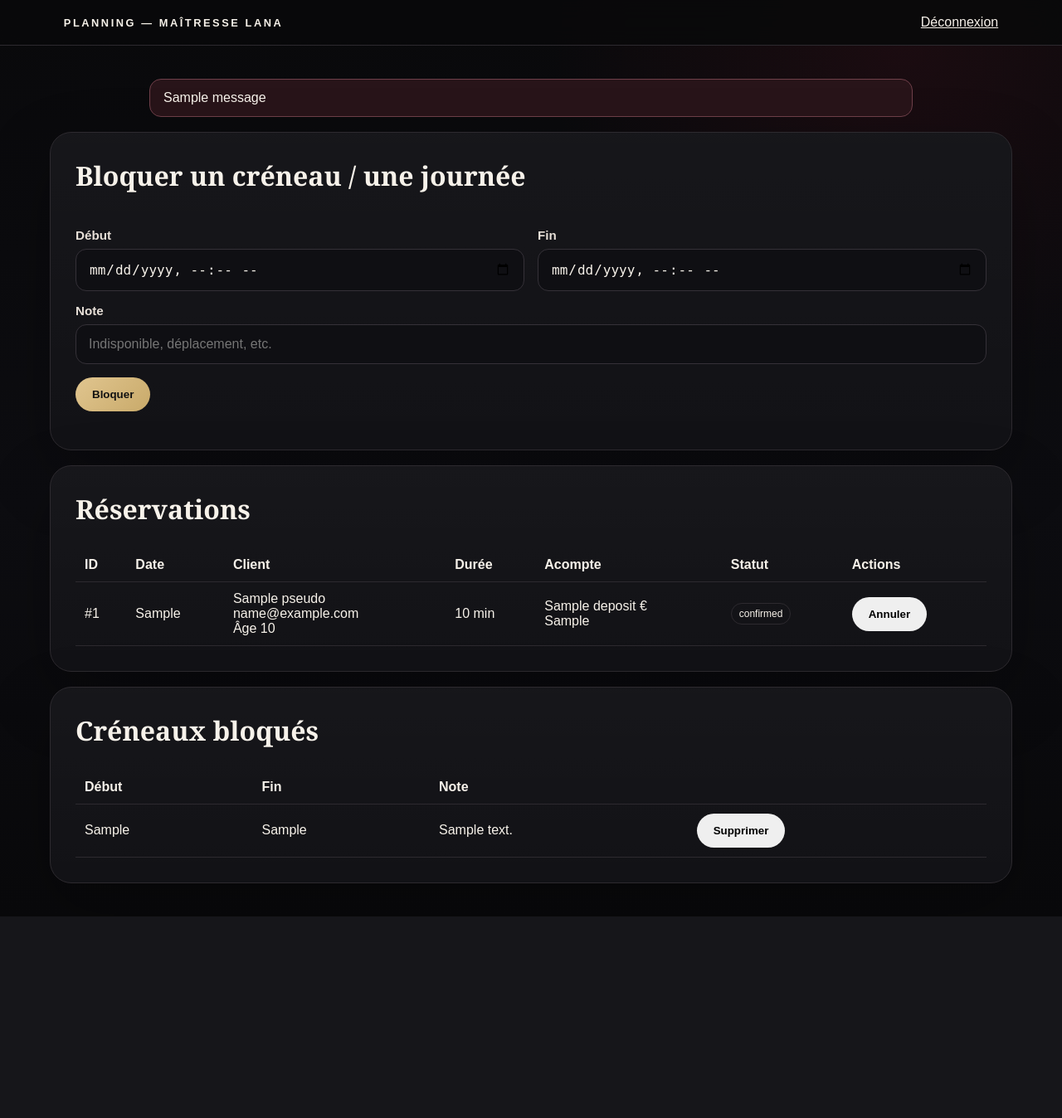
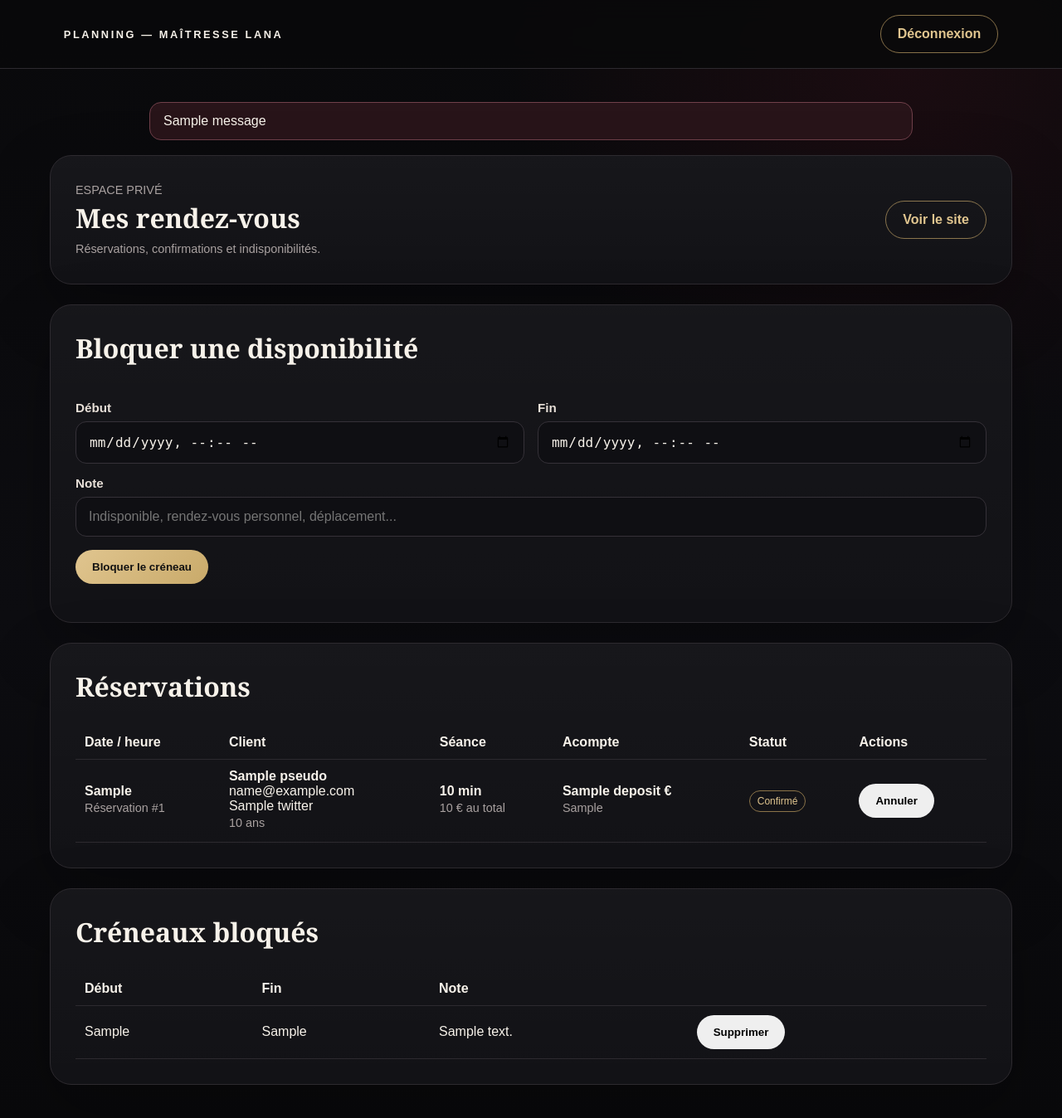
Before and after one commit to maitresselana/Ma-tresse-Lana, a Flask app: template templates/admin.html in a window 1280 px wide. Shown: the whole page at 83% size. Before the commit the page ends 1105 px from the top, so only its background shows below. Run offline with Flask 3, Linux system fonts and the light colour scheme; the template is opened without the code that fills it: most values are stand-ins (such as "Sample title", 1, 10 or a date in 2020); one stand-in notice (Sample message) is shown.

Commit message:
Refactor admin.html for improved structure and clarity

```diff
--- a/templates/admin.html
+++ b/templates/admin.html
@@ -1,13 +1,186 @@
+<!doctype html>
+<html lang="fr">
+<head>
+  <meta charset="utf-8">
+  <meta name="viewport" content="width=device-width,initial-scale=1">
+  <title>Planning privé — Maîtresse Lana</title>
+  <link rel="stylesheet" href="{{ url_for('static', filename='style.css') }}">
+</head>
 
-<!doctype html><html lang="fr"><head><meta charset="utf-8"><meta name="viewport" content="width=device-width,initial-scale=1"><title>Planning privé</title><link rel="stylesheet" href="{{url_for('static',filename='style.css')}}"></head>
-<body><header><div class="brand">PLANNING — MAÎTRESSE LANA</div><a href="{{url_for('logout')}}">Déconnexion</a></header><div class="admin">
-{% with messages=get_flashed_messages() %}{% for m in messages %}<div class="flash">{{m}}</div>{% endfor %}{% endwith %}
-<div class="card" style="max-width:none"><h2>Bloquer un créneau / une journée</h2><form method="post" action="{{url_for('admin_block')}}">
-<div class="grid"><label>Début<input type="datetime-local" name="start_dt" required></label><label>Fin<input type="datetime-local" name="end_dt" required></label></div>
-<label>Note<input name="note" placeholder="Indisponible, déplacement, etc."></label><p><button class="btn primary">Bloquer</button></p></form></div>
-<br><div class="card" style="max-width:none"><h2>Réservations</h2><table><tr><th>ID</th><th>Date</th><th>Client</th><th>Durée</th><th>Acompte</th><th>Statut</th><th>Actions</th></tr>
-{% for b in bookings %}<tr><td>#{{b.id}}</td><td>{{b.start_dt.replace('T',' ')}}</td><td>{{b.pseudo}}<br>{{b.email}}<br>Âge {{b.age}}</td><td>{{b.duration_minutes}} min</td><td>{{b.deposit}} €<br>{{b.payment_method}}</td><td><span class="status">{{b.status}}</span></td>
-<td>{% if b.status!='confirmed' %}<form style="display:inline" method="post" action="{{url_for('admin_booking_action',booking_id=b.id,action='confirm')}}"><button class="btn primary">Confirmer</button></form>{% endif %}
-{% if b.status!='cancelled' %}<form style="display:inline" method="post" action="{{url_for('admin_booking_action',booking_id=b.id,action='cancel')}}"><button class="btn danger">Annuler</button></form>{% endif %}</td></tr>{% endfor %}</table></div>
-<br><div class="card" style="max-width:none"><h2>Créneaux bloqués</h2><table><tr><th>Début</th><th>Fin</th><th>Note</th><th></th></tr>{% for x in blocks %}<tr><td>{{x.start_dt.replace('T',' ')}}</td><td>{{x.end_dt.replace('T',' ')}}</td><td>{{x.note}}</td><td><form method="post" action="{{url_for('delete_block',block_id=x.id)}}"><button class="btn danger">Supprimer</button></form></td></tr>{% endfor %}</table></div>
-</div></body></html>
+<body>
+<header>
+  <div class="brand">PLANNING — MAÎTRESSE LANA</div>
+  <a class="btn secondary" href="{{ url_for('logout') }}">Déconnexion</a>
+</header>
+
+<div class="admin">
+
+  {% with messages=get_flashed_messages() %}
+    {% for m in messages %}
+      <div class="flash">{{ m }}</div>
+    {% endfor %}
+  {% endwith %}
+
+  <div class="card" style="max-width:none;margin-bottom:24px;">
+    <div style="display:flex;justify-content:space-between;align-items:center;gap:15px;flex-wrap:wrap;">
+      <div>
+        <div class="muted">ESPACE PRIVÉ</div>
+        <h2 style="margin-bottom:5px;">Mes rendez-vous</h2>
+        <div class="muted">Réservations, confirmations et indisponibilités.</div>
+      </div>
+      <a class="btn secondary" href="{{ url_for('index') }}">Voir le site</a>
+    </div>
+  </div>
+
+  <div class="card" style="max-width:none;margin-bottom:24px;">
+    <h2>Bloquer une disponibilité</h2>
+
+    <form method="post" action="{{ url_for('admin_block') }}">
+      <div class="grid">
+        <label>
+          Début
+          <input type="datetime-local" name="start_dt" required>
+        </label>
+
+        <label>
+          Fin
+          <input type="datetime-local" name="end_dt" required>
+        </label>
+      </div>
+
+      <label>
+        Note
+        <input name="note" placeholder="Indisponible, rendez-vous personnel, déplacement...">
+      </label>
+
+      <p>
+        <button class="btn primary">Bloquer le créneau</button>
+      </p>
+    </form>
+  </div>
+
+  <div class="card" style="max-width:none;margin-bottom:24px;">
+    <h2>Réservations</h2>
+
+    {% if bookings %}
+      <div style="overflow-x:auto;">
+        <table>
+          <thead>
+            <tr>
+              <th>Date / heure</th>
+              <th>Client</th>
+              <th>Séance</th>
+              <th>Acompte</th>
+              <th>Statut</th>
+              <th>Actions</th>
+            </tr>
+          </thead>
+
+          <tbody>
+          {% for b in bookings %}
+            <tr>
+              <td>
+                <strong>{{ b.start_dt.replace('T',' ') }}</strong>
+                <br>
+                <span class="muted">Réservation #{{ b.id }}</span>
+              </td>
+
+              <td>
+                <strong>{{ b.pseudo }}</strong>
+                <br>{{ b.email }}
+                {% if b.twitter %}
+                  <br>{{ b.twitter }}
+                {% endif %}
+                <br>
+                <span class="muted">{{ b.age }} ans</span>
+              </td>
+
+              <td>
+                <strong>{{ b.duration_minutes }} min</strong>
+                <br>
+                <span class="muted">{{ b.price }} € au total</span>
+              </td>
+
+              <td>
+                <strong>{{ b.deposit }} €</strong>
+                <br>
+                <span class="muted">{{ b.payment_method }}</span>
+              </td>
+
+              <td>
+                {% if b.status == 'confirmed' %}
+                  <span class="status" style="border-color:#8b7449;color:#e0c58f;">Confirmé</span>
+                {% elif b.status == 'cancelled' %}
+                  <span class="status" style="border-color:#71313d;color:#e6a2af;">Annulé</span>
+                {% else %}
+                  <span class="status">En attente</span>
+                {% endif %}
+              </td>
+
+              <td>
+                <div style="display:flex;gap:8px;flex-wrap:wrap;">
+                  {% if b.status != 'confirmed' %}
+                    <form method="post"
+                          action="{{ url_for('admin_booking_action', booking_id=b.id, action='confirm') }}">
+                      <button class="btn primary">Confirmer</button>
+                    </form>
+                  {% endif %}
+
+                  {% if b.status != 'cancelled' %}
+                    <form method="post"
+                          action="{{ url_for('admin_booking_action', booking_id=b.id, action='cancel') }}">
+                      <button class="btn danger">Annuler</button>
+                    </form>
+                  {% endif %}
+                </div>
+              </td>
+            </tr>
+          {% endfor %}
+          </tbody>
+        </table>
+      </div>
+    {% else %}
+      <p class="muted">Aucune réservation pour le moment.</p>
+    {% endif %}
+  </div>
+
+  <div class="card" style="max-width:none;">
+    <h2>Créneaux bloqués</h2>
+
+    {% if blocks %}
+      <div style="overflow-x:auto;">
+        <table>
+          <thead>
+            <tr>
+              <th>Début</th>
+              <th>Fin</th>
+              <th>Note</th>
+              <th></th>
+            </tr>
+          </thead>
+
+          <tbody>
+          {% for x in blocks %}
+            <tr>
+              <td>{{ x.start_dt.replace('T',' ') }}</td>
+              <td>{{ x.end_dt.replace('T',' ') }}</td>
+              <td>{{ x.note or 'Indisponible' }}</td>
+              <td>
+                <form method="post"
+                      action="{{ url_for('delete_block', block_id=x.id) }}">
+                  <button class="btn danger">Supprimer</button>
+                </form>
+              </td>
+            </tr>
+          {% endfor %}
+          </tbody>
+        </table>
+      </div>
+    {% else %}
+      <p class="muted">Aucun créneau bloqué.</p>
+    {% endif %}
+  </div>
+
+</div>
+</body>
+</html>
```
